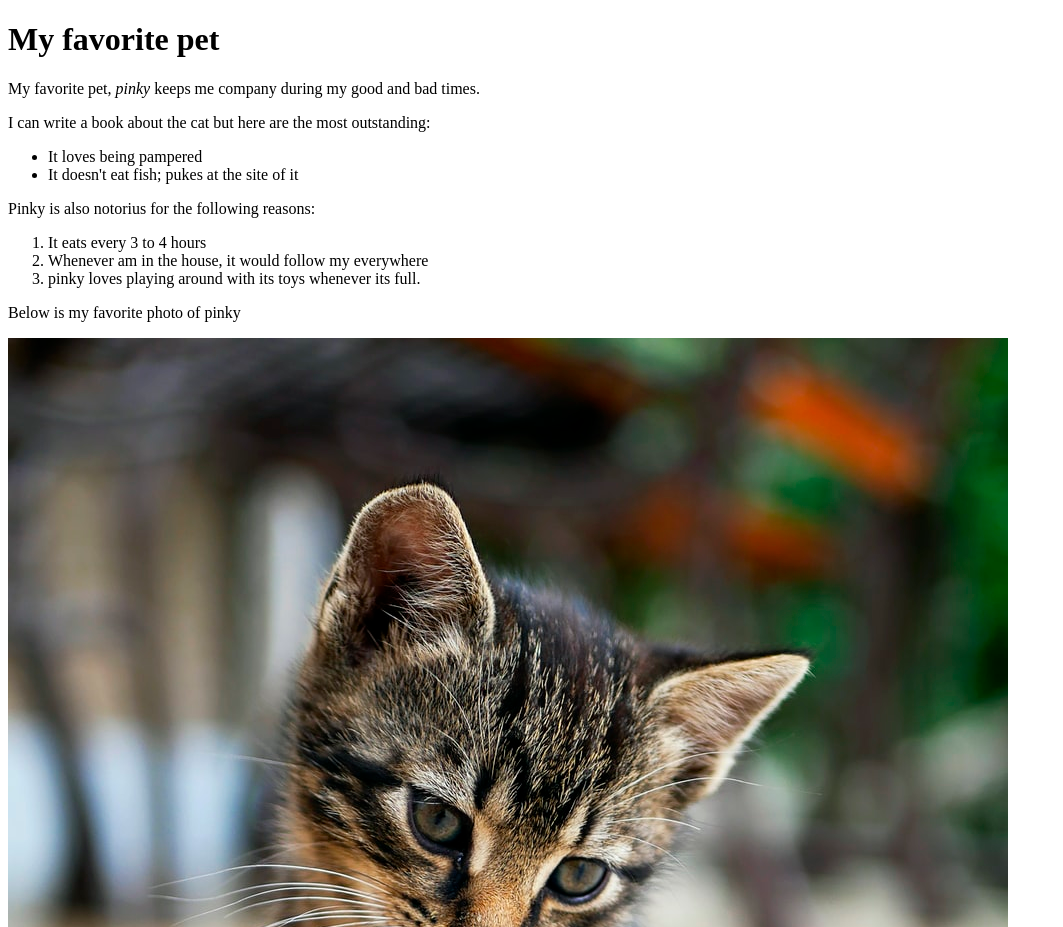
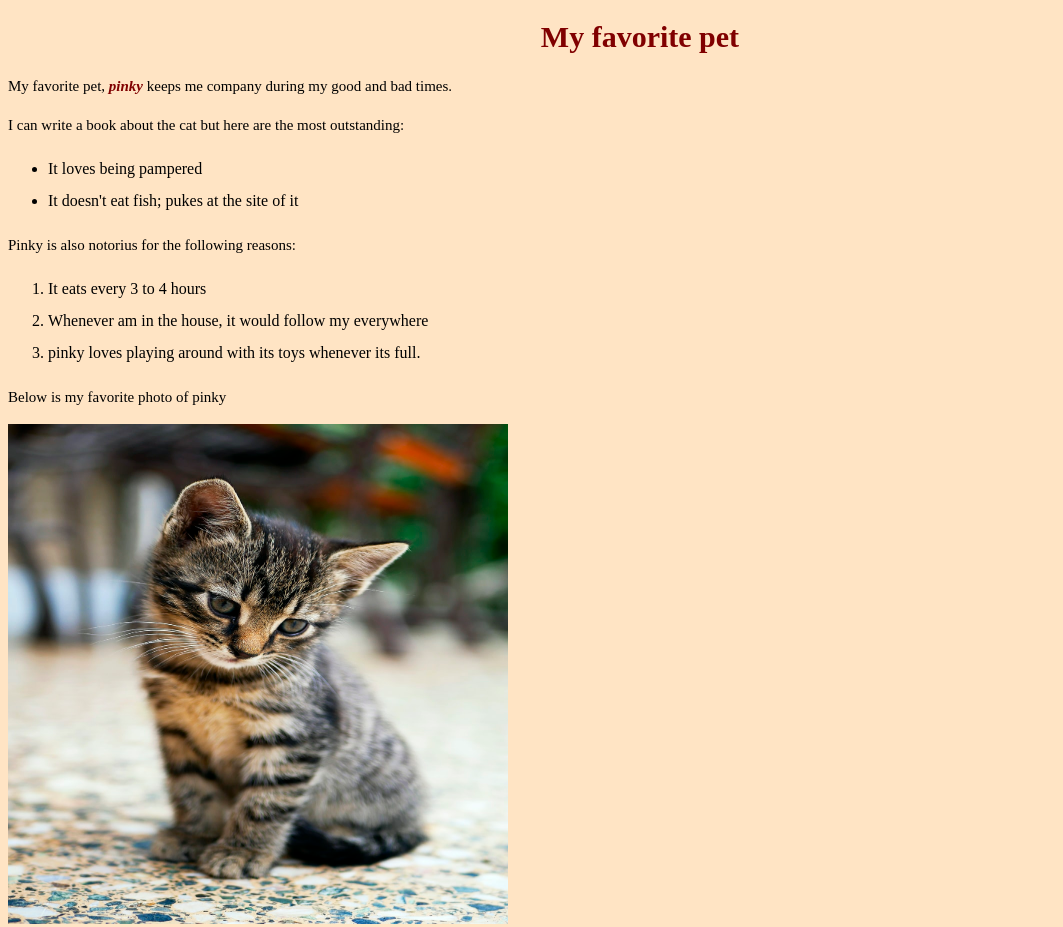
Before and after one commit to VictoriaKwamboka/favorite-pet, a plain HTML site: page index.html in a window 1280 px wide. Shown: the top 927 px of the page, without its empty margins (0-1063 px from the left). Drawn offline with Linux system fonts and the light colour scheme.

Commit message:
optimize  body styles

```diff
--- a/index.css
+++ b/index.css
@@ -0,0 +1,25 @@
+body{
+    background-color: bisque;
+}
+h1{
+    color: maroon;
+    font-size: 30px;
+    text-align: center;
+}
+p{
+    color: black;
+    font-size: 15px;
+    line-height: 1.6;
+
+}
+em{
+    color: maroon;
+    font-weight: bold;
+}
+li{
+    line-height: 2.0;
+}
+img{
+    width: 500px;
+    height: 500px;
+}
--- a/index.html
+++ b/index.html
@@ -4,6 +4,7 @@
     <meta charset="UTF-8">
     <meta http-equiv="X-UA-Compatible" content="IE=edge">
     <meta name="viewport" content="width=device-width, initial-scale=1.0">
+    <link rel="stylesheet" href="index.css">
     <title>My Favorite Pet</title>
 </head>
 
```
